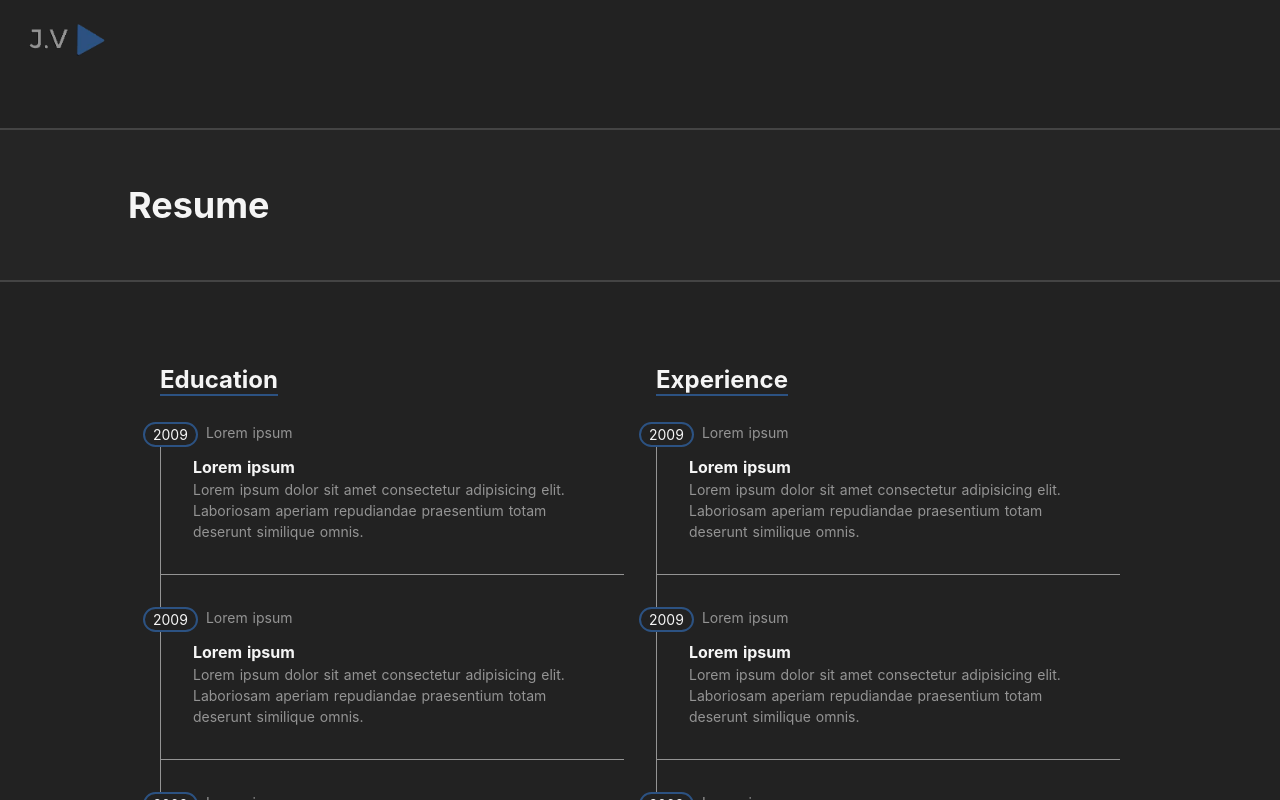
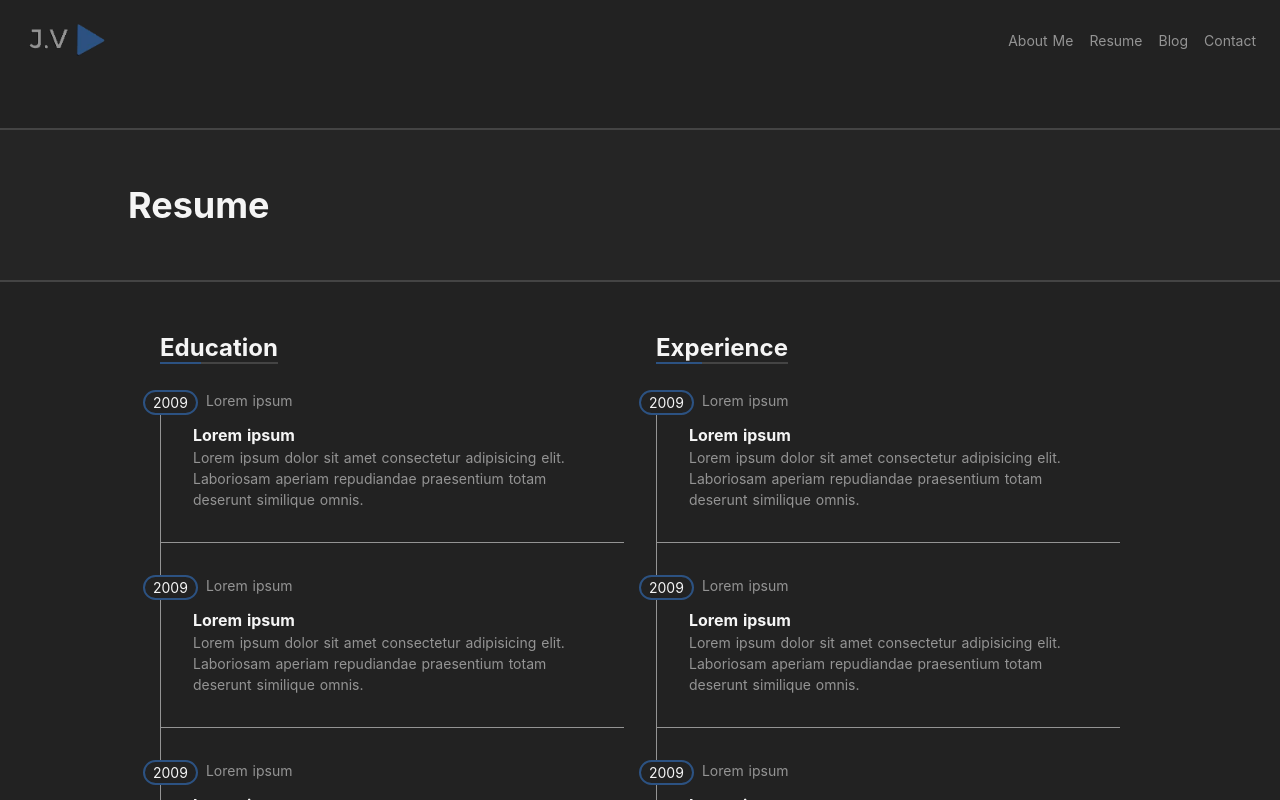
Before and after one commit to JuanNitram/personal-blog, a Nuxt app: page /resume in a window 1280 px wide. Shown: the top 800 px of the page. Built offline with nearby package versions, Linux system fonts and the light colour scheme.

Commit message:
Update styles

```diff
--- a/components/layout/Navbar.vue
+++ b/components/layout/Navbar.vue
@@ -11,6 +11,22 @@
             </button>
         </div>
         <div v-show="showDropdown === true" class="w-full lg:flex lg:items-center lg:w-auto">
+            <div class="text-sm lg:flex-grow">
+                <nuxt-link to="/" class="block mt-4 lg:inline-block lg:mt-0 text-gray-400 hover:text-white mr-4">
+                    About Me
+                </nuxt-link>
+                <nuxt-link to="/resume" class="block mt-4 lg:inline-block lg:mt-0 text-gray-400 hover:text-white mr-4">
+                    Resume
+                </nuxt-link>
+                <nuxt-link to="/blog" class="block mt-4 lg:inline-block lg:mt-0 text-gray-400 hover:text-white mr-4">
+                    Blog
+                </nuxt-link>
+                <nuxt-link to="/contact" class="block mt-4 lg:inline-block lg:mt-0 text-gray-400 hover:text-white">
+                    Contact
+                </nuxt-link>
+            </div>
+        </div>
+        <div class="hidden lg:flex lg:items-center lg:w-auto">
             <div class="text-sm lg:flex-grow">
                 <nuxt-link to="/" class="block mt-4 lg:inline-block lg:mt-0 text-gray-400 hover:text-white mr-4">
                     About Me
--- a/components/pages/resume/Certificates.vue
+++ b/components/pages/resume/Certificates.vue
@@ -1,6 +1,6 @@
 <template>
     <div class="w-full">
-        <div class="pb-6">
+        <div class="pb-0 lg:pb-6">
             <Title text="Certificates"/>
         </div>
 
--- a/components/pages/resume/Education.vue
+++ b/components/pages/resume/Education.vue
@@ -3,6 +3,7 @@
         <div class="pb-6">
             <Title text="Education"/>
         </div>
+        <div class="mx-4 lg:mx-0">
             <div class="w-full px-8 pb-8 border-l border-b border-gray-400">
                 <div class="w-full flex relative text-sm pb-2" style="right: 50px">
                     <span class="text-gray-100 bg-gray-900 border-2 border-blue-800 rounded-full px-2 mr-2">2009</span>
@@ -11,6 +12,8 @@
                 <h2 class="font-bold text-md text-gray-100 text-left">Lorem ipsum</h2>
                 <p class="text-sm text-gray-400 text-left">Lorem ipsum dolor sit amet consectetur adipisicing elit. Laboriosam aperiam repudiandae praesentium totam deserunt similique omnis.</p>
             </div>
+        </div>
+        <div class="mx-4 lg:mx-0">
             <div class="w-full p-8 border-l border-b border-gray-400">
                 <div class="w-full flex relative text-sm pb-2" style="right: 50px">
                     <span class="text-gray-100 bg-gray-900 border-2 border-blue-800 rounded-full px-2 mr-2">2009</span>
@@ -19,6 +22,8 @@
                 <h2 class="font-bold text-md text-gray-100 text-left">Lorem ipsum</h2>
                 <p class="text-sm text-gray-400 text-left">Lorem ipsum dolor sit amet consectetur adipisicing elit. Laboriosam aperiam repudiandae praesentium totam deserunt similique omnis.</p>
             </div>
+        </div>
+        <div class="mx-4 lg:mx-0">
             <div class="w-full p-8 border-l border-gray-400">
                 <div class="w-full flex relative text-sm pb-2" style="right: 50px">
                     <span class="text-gray-100 bg-gray-900 border-2 border-blue-800 rounded-full px-2 mr-2">2009</span>
@@ -26,6 +31,7 @@
                 </div>
                 <h2 class="font-bold text-md text-gray-100 text-left">Lorem ipsum</h2>
                 <p class="text-sm text-gray-400 text-left">Lorem ipsum dolor sit amet consectetur adipisicing elit. Laboriosam aperiam repudiandae praesentium totam deserunt similique omnis.</p>
+            </div>
         </div>
     </div>
 </template>
--- a/components/pages/resume/Experience.vue
+++ b/components/pages/resume/Experience.vue
@@ -3,6 +3,7 @@
         <div class="pb-6">
             <Title text="Experience"/>
         </div>
+        <div class="mx-4 lg:mx-0">
             <div class="w-full px-8 pb-8 border-l border-b border-gray-400">
                 <div class="w-full flex relative text-sm pb-2" style="right: 50px">
                     <span class="text-gray-100 bg-gray-900 border-2 border-blue-800 rounded-full px-2 mr-2">2009</span>
@@ -11,6 +12,8 @@
                 <h2 class="font-bold text-md text-gray-100 text-left">Lorem ipsum</h2>
                 <p class="text-sm text-gray-400 text-left">Lorem ipsum dolor sit amet consectetur adipisicing elit. Laboriosam aperiam repudiandae praesentium totam deserunt similique omnis.</p>
             </div>
+        </div>
+        <div class="mx-4 lg:mx-0">
             <div class="w-full p-8 border-l border-b border-gray-400">
                 <div class="w-full flex relative text-sm pb-2" style="right: 50px">
                     <span class="text-gray-100 bg-gray-900 border-2 border-blue-800 rounded-full px-2 mr-2">2009</span>
@@ -19,6 +22,8 @@
                 <h2 class="font-bold text-md text-gray-100 text-left">Lorem ipsum</h2>
                 <p class="text-sm text-gray-400 text-left">Lorem ipsum dolor sit amet consectetur adipisicing elit. Laboriosam aperiam repudiandae praesentium totam deserunt similique omnis.</p>
             </div>
+        </div>
+        <div class="mx-4 lg:mx-0">
             <div class="w-full p-8 border-l border-gray-400">
                 <div class="w-full flex relative text-sm pb-2" style="right: 50px">
                     <span class="text-gray-100 bg-gray-900 border-2 border-blue-800 rounded-full px-2 mr-2">2009</span>
@@ -26,6 +31,7 @@
                 </div>
                 <h2 class="font-bold text-md text-gray-100 text-left">Lorem ipsum</h2>
                 <p class="text-sm text-gray-400 text-left">Lorem ipsum dolor sit amet consectetur adipisicing elit. Laboriosam aperiam repudiandae praesentium totam deserunt similique omnis.</p>
+            </div>
         </div>
     </div>
 </template>
--- a/components/shared/Title.vue
+++ b/components/shared/Title.vue
@@ -1,6 +1,6 @@
 <template>
-    <h1 class="text-2xl font-bold text-center lg:text-left">
-        <span class="border-b-2 border-blue-800 text-gray-100">{{ text }}</span>
+    <h1 class="text-2xl font-bold text-left">
+        <span class="border-b-2 relative border-blue-800 text-gray-100">{{ text }}</span>
     </h1>
 </template>
 
@@ -11,3 +11,14 @@
         }
     }
 </script>
+
+<style scoped>
+    .border-b-2:after {
+        position: absolute;
+        left: 35%;
+        right: 0;
+        bottom: -2px;
+        border-top: 2px solid #444444;
+        content: '';
+    }
+</style>
--- a/pages/resume/index.vue
+++ b/pages/resume/index.vue
@@ -2,7 +2,7 @@
     <div id="resume" class="pt-12">
         <Breadcrumb text="Resume" />
 
-        <div class="block lg:flex px-6 lg:px-40 py-20">
+        <div class="block lg:flex px-6 lg:px-40 py-12">
             <div class="w-full lg:w-1/2 mr-0 lg:mr-4 mb-10 lg:mb-0">
                 <Education/>
             </div>
```
Also changed, not shown: components/pages/home/Services.vue (+10 -0 lines). Lines whose indentation alone changed are shown as unchanged.
